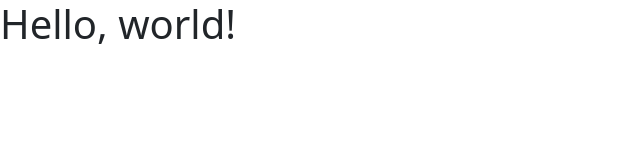
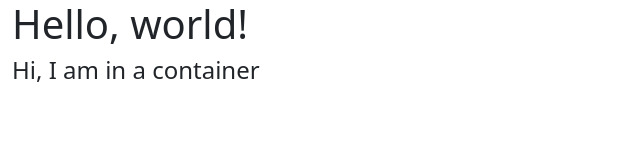
Before and after one commit to a31896/blog, a plain HTML site: page docs/index.html in a window 1280 px wide. Shown: the whole page, without its empty margins (0-640 px from the left). Drawn offline with nearby package versions, Linux system fonts and the light colour scheme.

Commit message:
added container support

```diff
--- a/docs/index.html
+++ b/docs/index.html
@@ -7,7 +7,10 @@
     <link href="https://cdn.jsdelivr.net/npm/bootstrap@5.3.7/dist/css/bootstrap.min.css" rel="stylesheet" integrity="sha384-LN+7fdVzj6u52u30Kp6M/trliBMCMKTyK833zpbD+pXdCLuTusPj697FH4R/5mcr" crossorigin="anonymous">
   </head>
   <body>
-    <h1>Hello, world!</h1>
+    <div class="container-fluid">
+      <h1>Hello, world!</h1>
+      <h4>Hi, I am in a container </h4>
+    </div>
     <script src="https://cdn.jsdelivr.net/npm/bootstrap@5.3.7/dist/js/bootstrap.bundle.min.js" integrity="sha384-ndDqU0Gzau9qJ1lfW4pNLlhNTkCfHzAVBReH9diLvGRem5+R9g2FzA8ZGN954O5Q" crossorigin="anonymous"></script>
   </body>
 </html>
```
